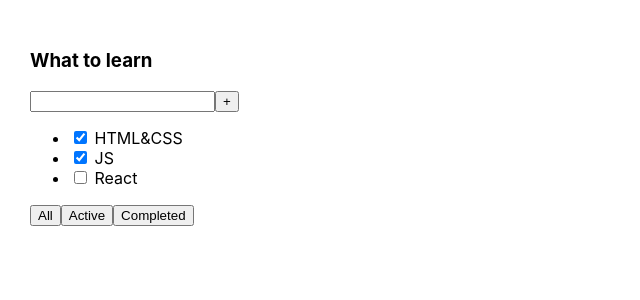
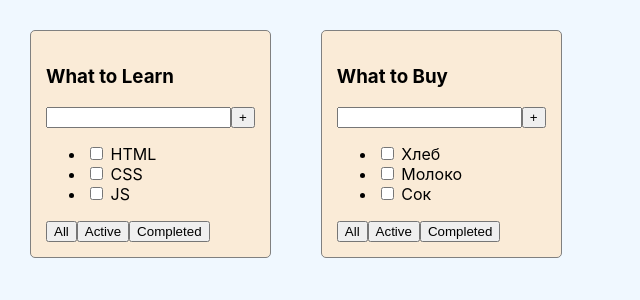
Before and after one commit to theRoodi/trellio, a React (Create React App) app: page / in a window 1280 px wide. Shown: the top 300 px of the page, without its empty margins (0-640 px from the left). Built offline with nearby package versions, Linux system fonts and the light colour scheme.

Commit message:
1 lesson

```diff
--- a/src/App.css
+++ b/src/App.css
@@ -1,8 +1,18 @@
 .App {
   padding: 30px;
   display: flex;
+  background-color: aliceblue;
+  height: 100vh;
 }
 
 .App > div {
   margin-right: 50px;
 }
+
+.todolist {
+  border: 1px solid gray;
+  height: max-content;
+  padding: 15px;
+  border-radius: 5px;
+  background-color: antiquewhite;
+}
--- a/src/App.tsx
+++ b/src/App.tsx
@@ -1,26 +1,34 @@
 import React from 'react';
 import './App.css';
+import {Todolist} from './Todolist';
 
+
+export type TaskType = {
+    id: number
+    isDone: boolean
+    title: string
+}
 function App() {
+
+    const title = 'Learn'
+    const title2 = 'Buy'
+    const tasks: Array<TaskType> = [
+        {id: 0, isDone: false, title: 'HTML'},
+        {id: 1, isDone: false, title: 'CSS'},
+        {id: 2, isDone: false, title: 'JS'}
+    ]
+    const tasks2: Array<TaskType> = [
+        {id: 4, isDone: false, title: 'Хлеб'},
+        {id: 5, isDone: false, title: 'Молоко'},
+        {id: 6, isDone: false, title: 'Сок'}
+    ]
+
+
+
     return (
         <div className="App">
-            <div>
-                <h3>What to learn</h3>
-                <div>
-                    <input/>
-                    <button>+</button>
-                </div>
-                <ul>
-                    <li><input type="checkbox" checked={true}/> <span>HTML&CSS</span></li>
-                    <li><input type="checkbox" checked={true}/> <span>JS</span></li>
-                    <li><input type="checkbox" checked={false}/> <span>React</span></li>
-                </ul>
-                <div>
-                    <button>All</button>
-                    <button>Active</button>
-                    <button>Completed</button>
-                </div>
-            </div>
+            <Todolist title={title} tasks={tasks}/>
+            <Todolist title={title2} tasks={tasks2}/>
         </div>
     );
 }
--- /dev/null
+++ b/src/Todolist.tsx
@@ -0,0 +1,32 @@
+import React from 'react';
+import {TaskType} from './App';
+
+type Props = {
+    title : string
+    tasks: Array<TaskType>
+}
+
+export const Todolist = (props: Props) => {
+    const {title, tasks} = props
+
+
+    return(
+        <div className='todolist'>
+            <h3>What to { title}</h3>
+            <div>
+                <input/>
+                <button>+</button>
+            </div>
+            <ul>
+                <li><input type="checkbox" checked={ tasks[0].isDone}/> <span>{tasks[0].title}</span></li>
+                <li><input type="checkbox" checked={ tasks[1].isDone}/> <span>{tasks[1].title}</span></li>
+                <li><input type="checkbox" checked={ tasks[2].isDone}/> <span>{tasks[2].title}</span></li>
+            </ul>
+            <div>
+                <button>All</button>
+                <button>Active</button>
+                <button>Completed</button>
+            </div>
+        </div>
+    )
+}
```
Also changed, not shown: 1 other file (tests, documents, lock files or other folders).
